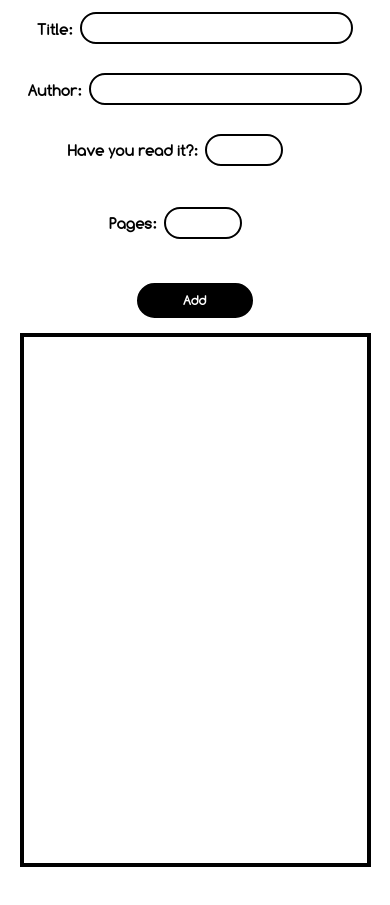
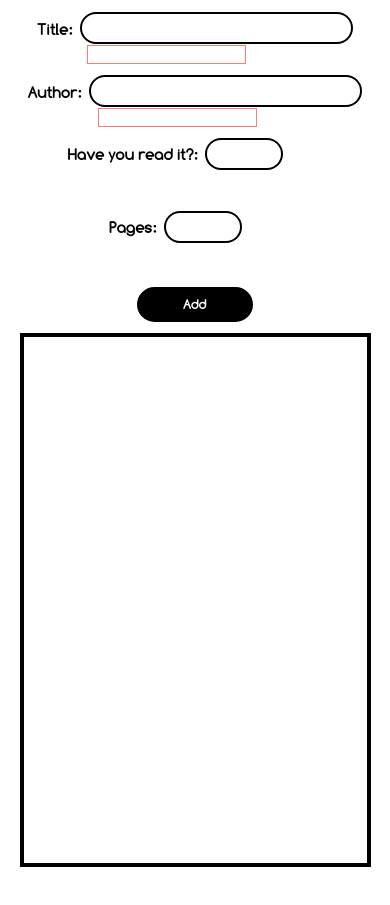
Before and after one commit to hammichalkovic/my-odin-project-practices, a plain HTML site: page js_practice_projects/library_app/index.html in a window 390 px wide. Shown: the part 79-984 px from the top of the page. Drawn offline with Linux system fonts and the light colour scheme.

Commit message:
Fix title and author errormessage width

```diff
--- a/js_practice_projects/library_app/css/style.css
+++ b/js_practice_projects/library_app/css/style.css
@@ -397,8 +397,8 @@ button:hover {
     #title_item > .errormessage,
     #author_item > .errormessage {
         left: 50px;
-        /* border: 1px solid salmon; */
-        min-width: 97px;
+        border: 1px solid salmon;
+        min-width: 157px;
     }
 
     #author_item > .errormessage {
```
